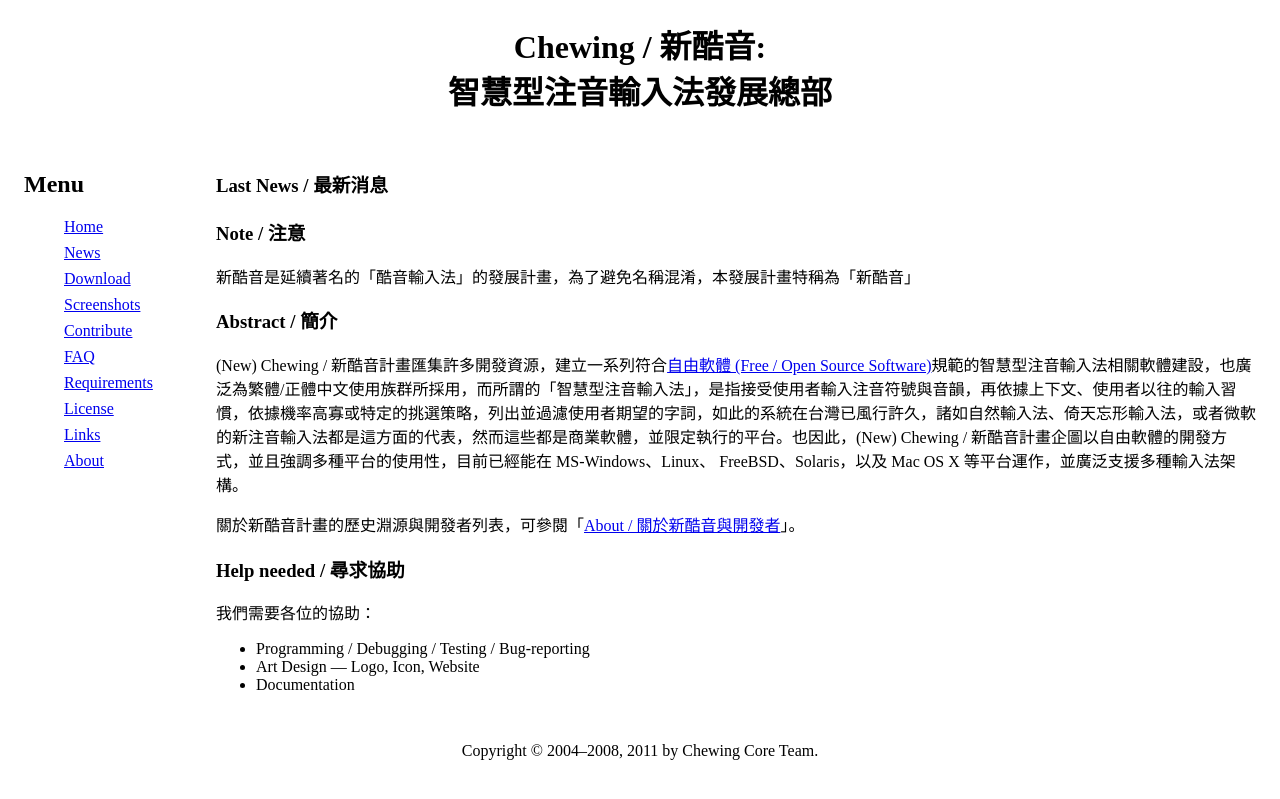
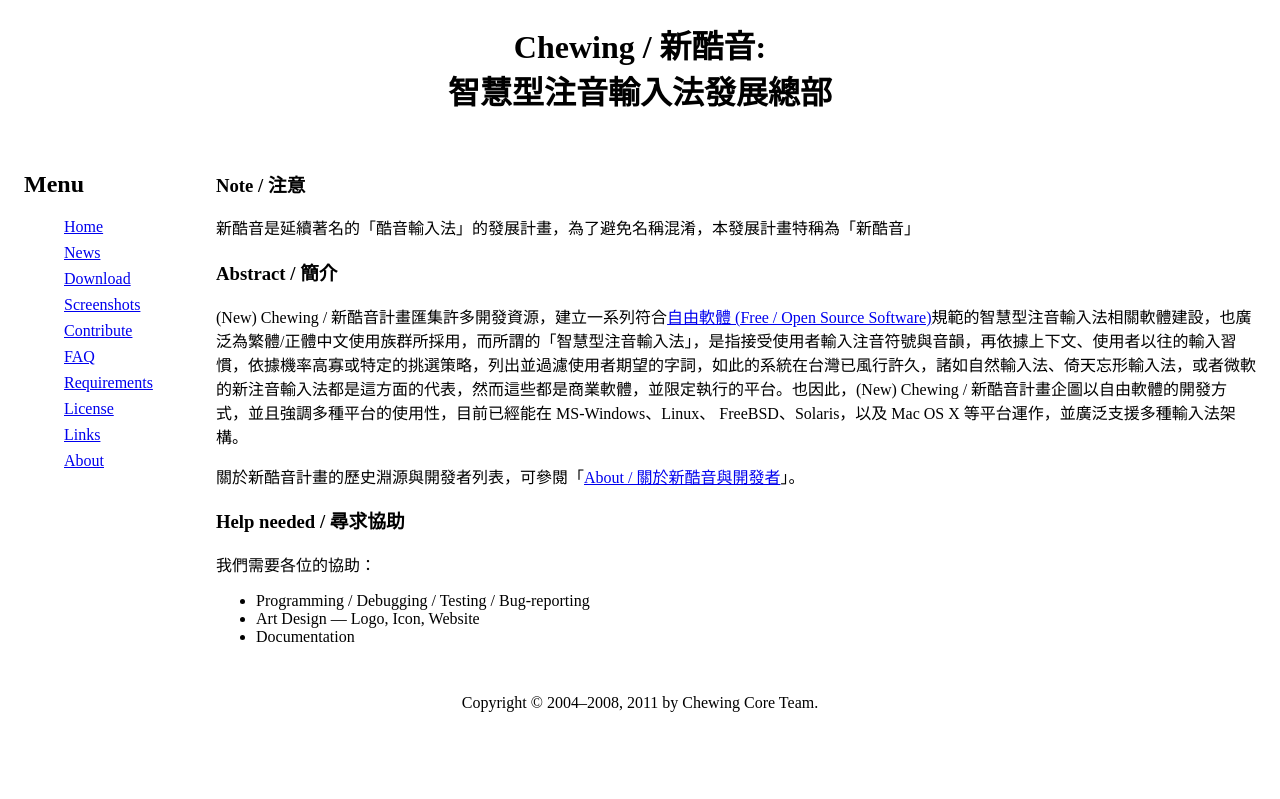
Before and after one commit to chewing/chewing.github.com, a Jekyll site: the page built from index.html, in a window 1280 px wide. Shown: the top 799 px of the page. Built offline with Jekyll 4.4.1, drawn with Linux system fonts in a browser that asks for light colours.

Commit message:
no posts test 2

```diff
--- a/index.html
+++ b/index.html
@@ -2,7 +2,7 @@
 layout: default
 title: Chewing - Headquarter of Intelligent Chinese Phonetic Input Method Development
 ---
-{% if site.posts %}
+{% if site.posts != empty %}
 <article>
 	<header>
 		<h3>Last News / 最新消息</h3>
--- a/news.html
+++ b/news.html
@@ -6,7 +6,7 @@
 	<header>
 		<h3>News 更新消息</h3>
 	</header>
-	{% if site.posts %}
+	{% if site.posts != empty %}
 	<ul id="news">
 	{% for post in site.posts %}
 		<li>
```
